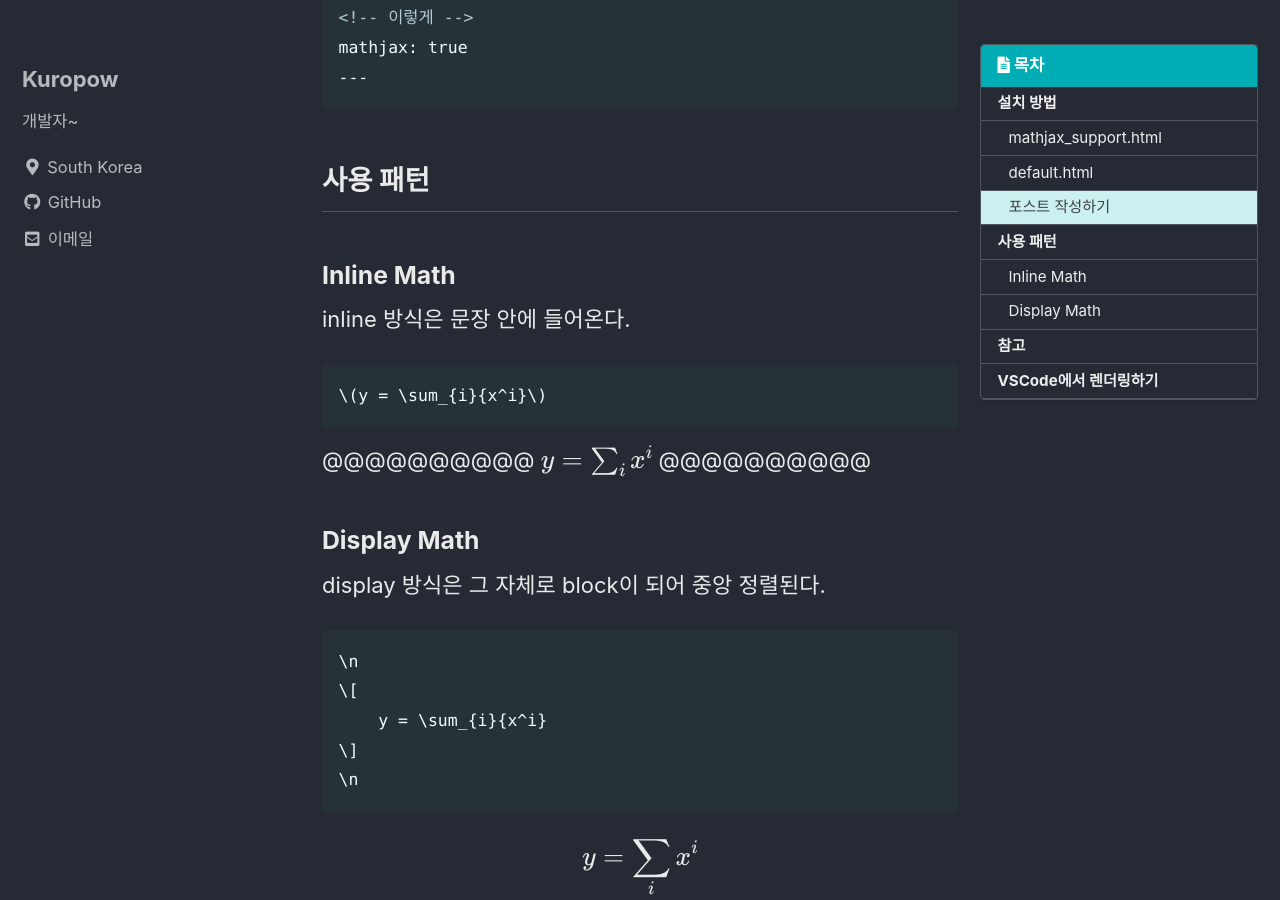
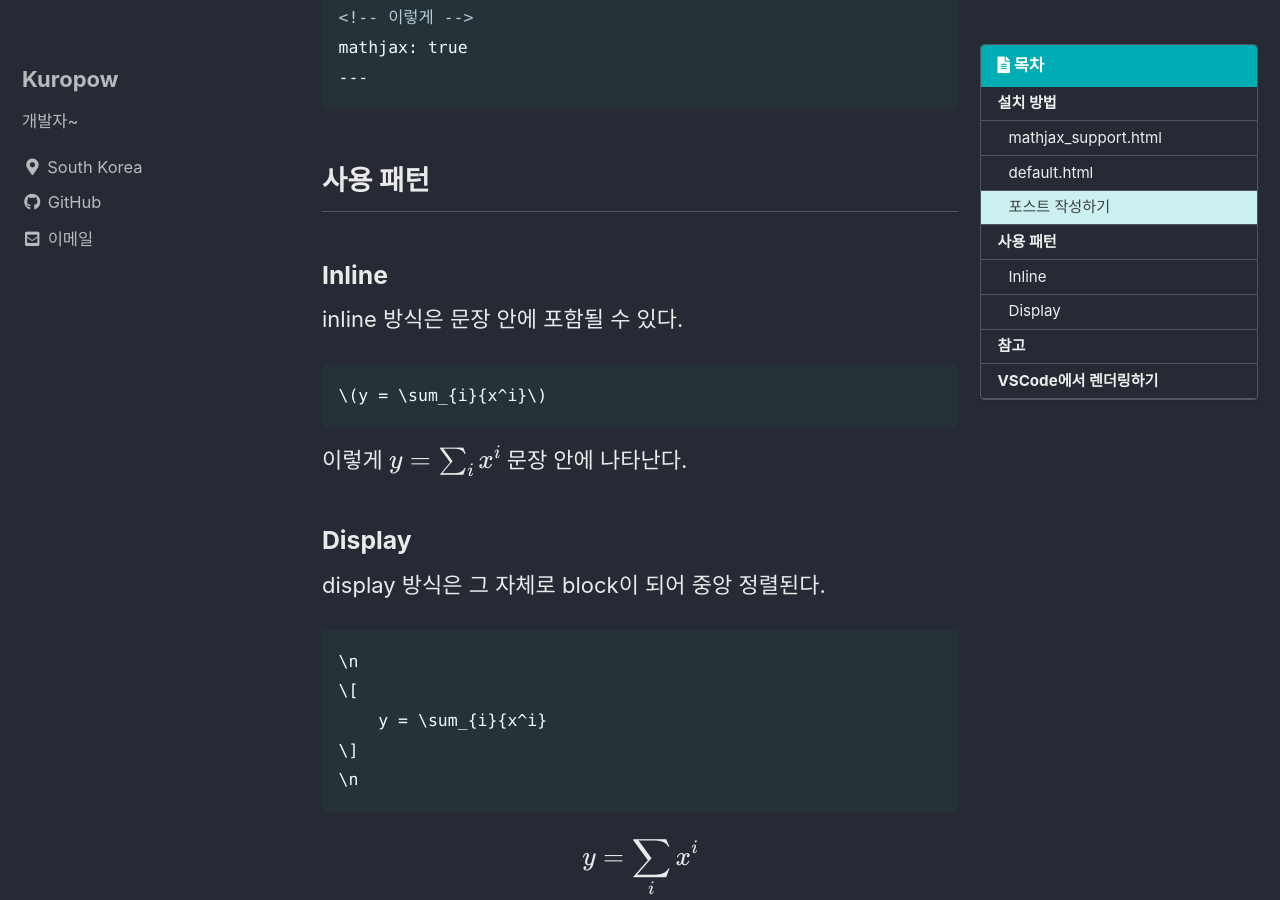
Before and after one commit to kuro11pow2/kuro11pow2.github.io, a Jekyll site: the page built from _posts/2021-07-15-0624.md, in a window 1280 px wide and 900 px high, scrolled down 2423 px. Built offline with Jekyll 4.4.1, drawn with Linux system fonts in a browser that asks for light colours; cached includes are drawn as plain includes; formulas are drawn with MathJax 3; comment, search, counter and statistics services are not loaded.

Commit message:
포스트 수정

````diff
--- a/_posts/2021-07-15-0624.md
+++ b/_posts/2021-07-15-0624.md
@@ -1,6 +1,6 @@
 ---
 title:  "github page jekyll theme 에서 mathjax 사용하기"
-excerpt: "너무 힘들고"
+excerpt: "mathjax를 사용해보자"
 last_modified_at: '2021-07-15 06:24:00 +0900'
 categories:
     - mathjax
@@ -73,14 +73,14 @@ mathjax: true
 
 ## 사용 패턴
 
-### Inline Math
-inline 방식은 문장 안에 들어온다.
+### Inline
+inline 방식은 문장 안에 포함될 수 있다.
 ```
 \(y = \sum_{i}{x^i}\)
 ```
-@@@@@@@@@@ \(y = \sum_{i}{x^i}\) @@@@@@@@@@
+이렇게 \(y = \sum_{i}{x^i}\) 문장 안에 나타난다.
 
-### Display Math
+### Display
 display 방식은 그 자체로 block이 되어 중앙 정렬된다.
 ```
 \n
````
